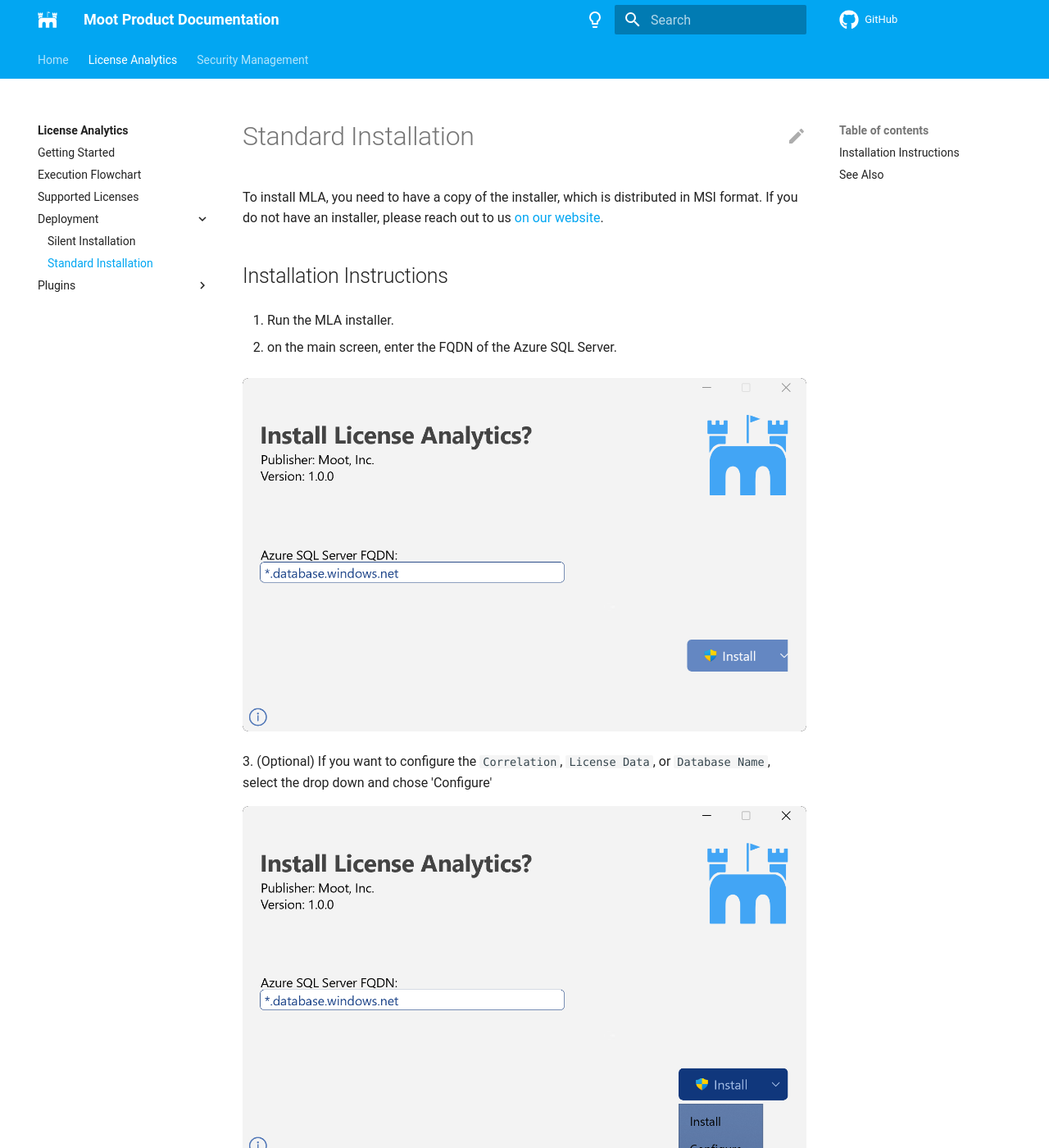
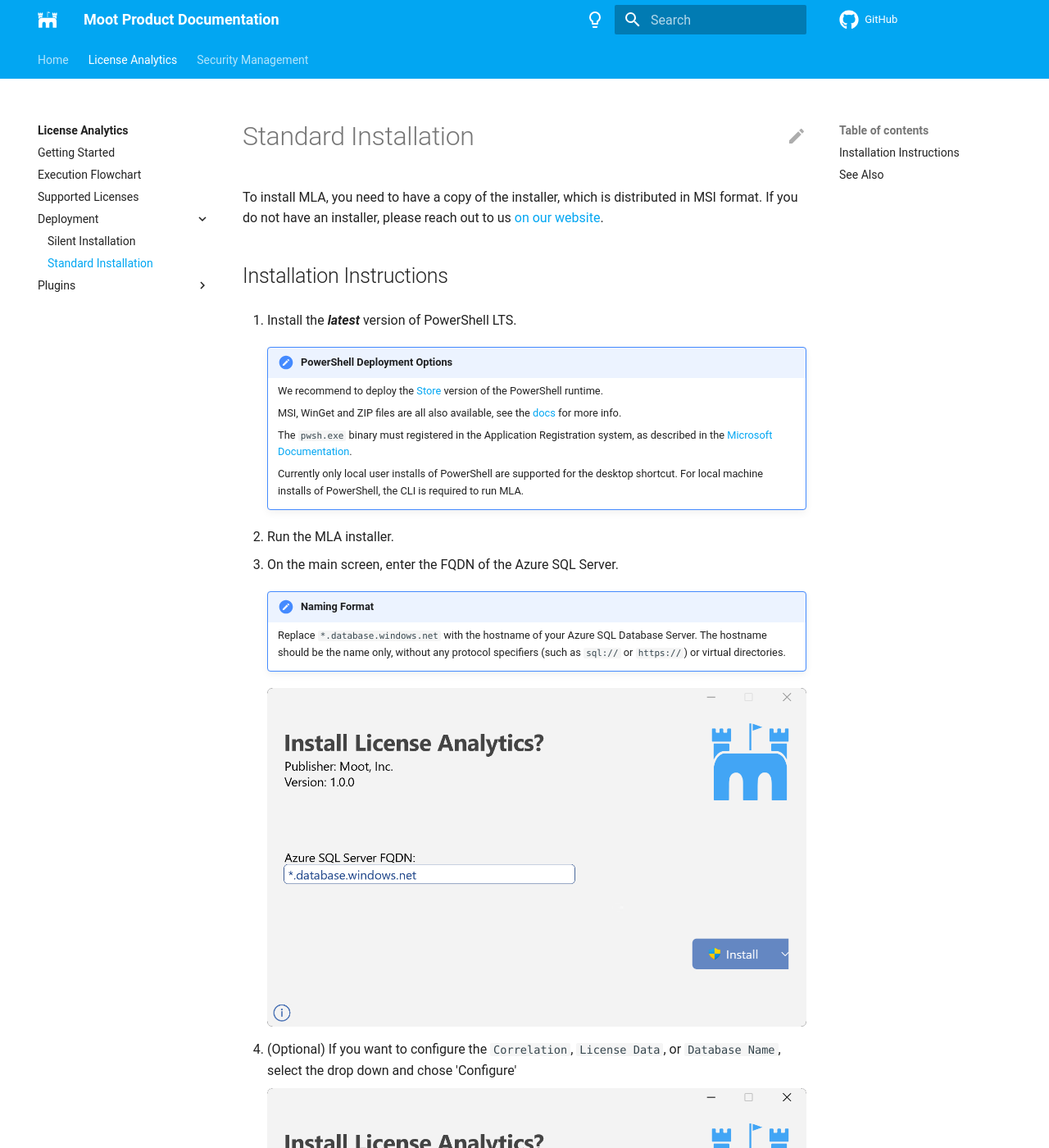
Before and after one commit to Software-Hardware-Integration-Lab/Documentation, an MkDocs documentation site: the page built from docs/License-Analytics/Deployment/Standard-Install.md, in a window 1280 px wide and 1400 px high. Shown: the whole window at 82% size. Built offline with MkDocs 1.6.1 and Material for MkDocs 9.7.7, drawn with Linux system fonts in a browser that asks for light colours; comment, search, counter and statistics services are not loaded; some of the changed text lies outside the part shown.

Commit message:
Finish Installation Guide
finish creating the guide that describes the standard installation process.

```diff
--- a/docs/License-Analytics/Deployment/Standard-Install.md
+++ b/docs/License-Analytics/Deployment/Standard-Install.md
@@ -1,29 +1,44 @@
 # Standard Installation
 
 To install MLA, you need to have a copy of the installer, which is distributed in MSI format.
-If you do not have an installer, please reach out to us [on our website](https://mootinc.com/contact/).
+If you do not have an installer, please reach out to us [on our website](https://mootinc.com/contact/){:target="_blank"}.
 
 ## Installation Instructions
 
-1. Run the MLA installer.
+1. Install the ***latest*** version of PowerShell LTS.
 
-2. on the main screen, enter the FQDN of the Azure SQL Server.
+    !!! note "PowerShell Deployment Options"
+        We recommend to deploy the [Store](https://www.microsoft.com/store/apps/9MZ1SNWT0N5D){:target="_blank"} version of the PowerShell runtime.
 
-![Screenshot of the installer's main screen.](../assets/images/screenshots/Installer-Dark.png#only-dark){ loading=lazy }
-![Screenshot of the installer's main screen.](../assets/images/screenshots/Installer-Light.png#only-light){ loading=lazy }
+        MSI, WinGet and ZIP files are all also available, see the [docs](https://learn.microsoft.com/en-us/powershell/scripting/install/installing-powershell-on-windows){:target="_blank"} for more info.
 
-3\. (Optional) If you want to configure the `Correlation`, `License Data`, or `Database Name`, select the drop down and chose 'Configure'
+        The `pwsh.exe` binary must registered in the Application Registration system, as described in the [Microsoft Documentation](https://learn.microsoft.com/en-us/windows/win32/shell/app-registration#registering-applications){:target="_blank"}.
 
-![Screenshot of the installer's main screen with the dropdown menu visible.](../assets/images/screenshots/Dropdown-Dark.png#only-dark){ loading=lazy }
-![Screenshot of the installer's main screen with the dropdown menu visible.](../assets/images/screenshots/Dropdown-Light.png#only-light){ loading=lazy }
+        Currently only local user installs of PowerShell are supported for the desktop shortcut. For local machine installs of PowerShell, the CLI is required to run MLA.
 
-4\. (Optional) Configure the options to match the results you want.
+2. Run the MLA installer.
 
-![Screenshot of the installer's optional configuration screen.](../assets/images/screenshots/AdvancedConfig-Dark.png#only-dark){ loading=lazy }
-![Screenshot of the installer's optional configuration screen.](../assets/images/screenshots/AdvancedConfig-Light.png#only-light){ loading=lazy }
+3. On the main screen, enter the FQDN of the Azure SQL Server.
 
-5\. Press the Install button.
+    !!! note "Naming Format"
+        Replace `*.database.windows.net` with the hostname of your Azure SQL Database Server. The hostname should be the name only, without any protocol specifiers (such as `sql://` or `https://`) or virtual directories.
+
+    ![Screenshot of the installer's main screen.](../assets/images/screenshots/Installer-Dark.png#only-dark){ loading=lazy }
+    ![Screenshot of the installer's main screen.](../assets/images/screenshots/Installer-Light.png#only-light){ loading=lazy }
+
+4. (Optional) If you want to configure the `Correlation`, `License Data`, or `Database Name`, select the drop down and chose 'Configure'
+
+    ![Screenshot of the installer's main screen with the dropdown menu visible.](../assets/images/screenshots/Dropdown-Dark.png#only-dark){ loading=lazy }
+    ![Screenshot of the installer's main screen with the dropdown menu visible.](../assets/images/screenshots/Dropdown-Light.png#only-light){ loading=lazy }
+
+5. (Optional) Configure the options to match the results you want.
+
+    ![Screenshot of the installer's optional configuration screen.](../assets/images/screenshots/AdvancedConfig-Dark.png#only-dark){ loading=lazy }
+    ![Screenshot of the installer's optional configuration screen.](../assets/images/screenshots/AdvancedConfig-Light.png#only-light){ loading=lazy }
+
+6. Press the Install button.
 
 ## See Also
 
 - [Getting Started](../Getting-Started.md)
+- [Silent Installation](Silent-Installation.md)
```
